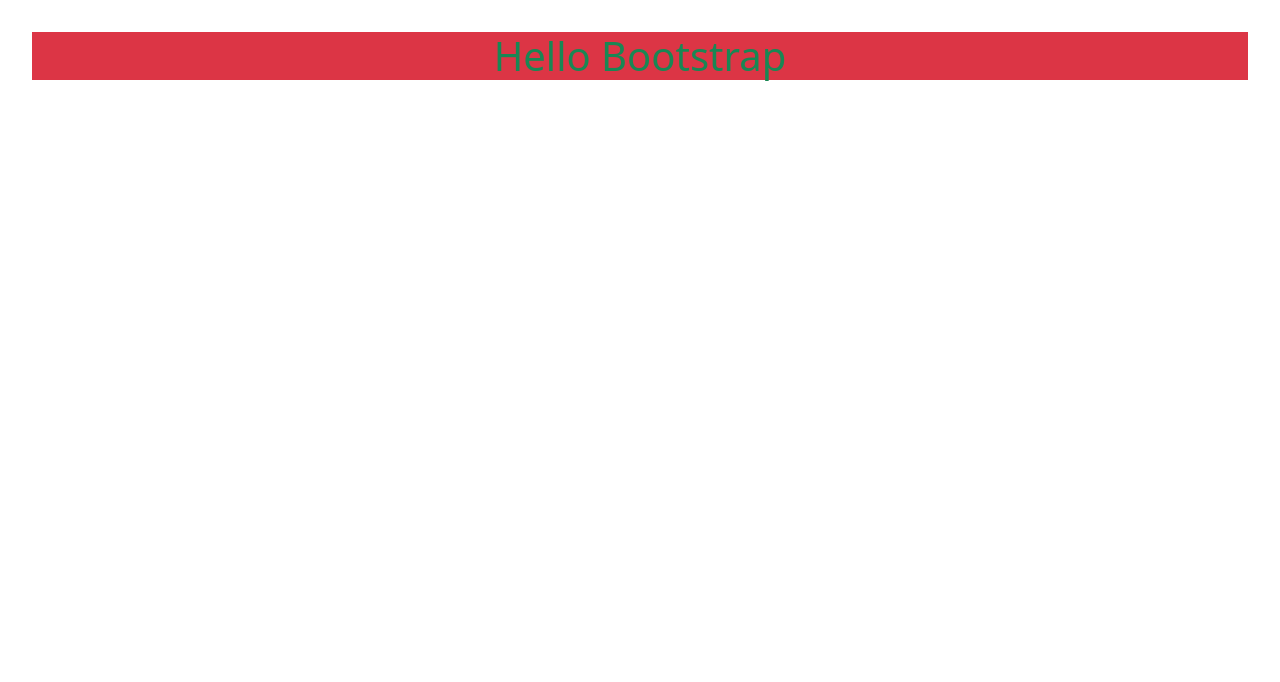
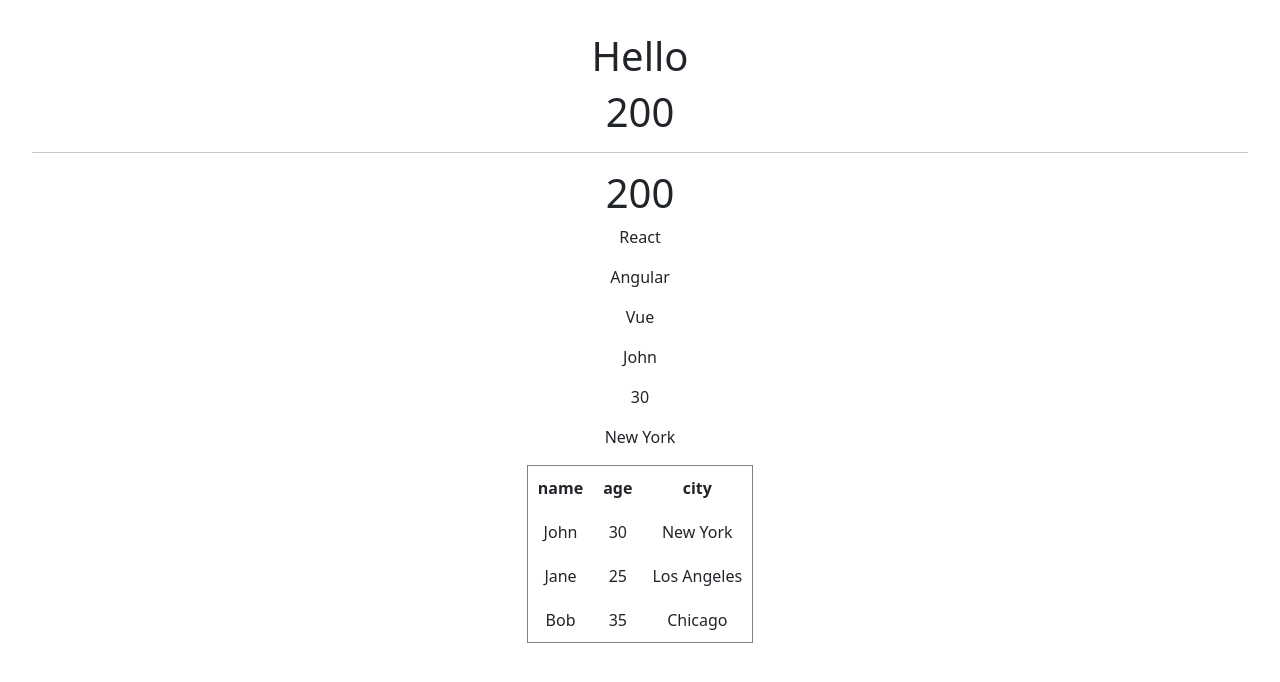
Before and after one commit to Anil-V2002/react-appln, a React (Vite) app: page / in a window 1280 px wide. Shown: the top 682 px of the page. Built offline with nearby package versions, Linux system fonts and the light colour scheme.

Commit message:
props example

```diff
--- /dev/null
+++ b/src/components/Child1.jsx
@@ -0,0 +1,43 @@
+const Child1 = (props)=>{
+    return(
+        <>
+            <h1>{props.key1}</h1>
+            <h1>{props.key2}</h1>
+            <hr />
+            {
+            props.key3? <h1>{props.key2}</h1> :<h1>{props.key1}</h1>
+            }
+            {
+                props.key4.map((element,index)=>{
+                    return(<p key = {index}>{element}</p>)
+                })
+            }
+            <p>{props.key5.name}</p>
+            <p>{props.key5.age}</p>
+            <p>{props.key5.city}</p>
+            <table border = {1} cellPadding={10} cellSpacing={10} align="center">
+                <thead>
+                    <tr>
+                        <th>name</th>
+                        <th>age</th>
+                        <th>city</th>
+                    </tr>
+                </thead>
+                <tbody>
+                    {props.key6.map((element,index)=>{
+                        return(
+                            <tr key = {index}>
+                                <td>{element.name}</td>
+                                <td>{element.age}</td>
+                                <td>{element.city}</td>
+                            </tr>
+                        )
+                    })}
+                </tbody>
+                <tfoot></tfoot>
+            </table>
+        </>
+    );
+}
+
+export default Child1;
--- /dev/null
+++ b/src/components/Parent1.jsx
@@ -0,0 +1,17 @@
+import Child1 from "./Child1.jsx"
+
+const Parent1 = ()=>{
+    return(
+        <>
+            <Child1 key1 = {"Hello"}
+                    key2 = {200}
+                    key3 = {true}
+                    key4 = {["React","Angular","Vue"]}
+                    key5 = {{name:"John",age:30,city:"New York"}}
+                    key6 = {[{name:"John",age:30,city:"New York"},{name:"Jane",age:25,city:"Los Angeles"},{name:"Bob",age:35,city:"Chicago"}]}
+            >
+                       </Child1>
+        </>
+    )
+}
+export default Parent1;
--- a/src/components/State.jsx
+++ b/src/components/State.jsx
@@ -1,34 +1,77 @@
-import {useState } from "react";
+import {use, useState } from "react";
 import Comp1 from "./Comp1";
 import Comp2 from "./Comp2";
+
 const State =()=>{
-    const [str,setStr] = usseState("Hello World");
-    const [num,setNum] = useState(200);
-    cosnt [flag,setFlag] = useState(true);
+    const [str,setStr] = useState("Hello World");
+    const [num1,setNum1] = useState(200);
+    const [num2,setNum2] = useState(100);
+    const [flag,setFlag] =useState(true);
     const [list,setList] = useState([10,20,30,40,50]);
     const [obj,setObj] = useState({name:"John",age:30,city:"New York"});
-    const [arrObj,setArrObj] = useState([{id:1,name:"John"},{id:2,name:"Jane"},{id:3,name:"Doe"}]);
+    const [emps,setEmps] = useState([{eid:101,ename:"John",epic:"https://reqres.in/img/faces/1-image.jpg"},
+                                     {eid:102,ename:"Jane",epic:"https://reqres.in/img/faces/2-image.jpg"},
+                                     {eid:103,ename:"Bob",epic:"https://reqres.in/img/faces/3-image.jpg"},
+                                     {eid:104,ename:"Alice",epic:"https://reqres.in/img/faces/4-image.jpg"},
+                                     {eid:105,ename:"Charlie",epic:"https://reqres.in/img/faces/5-image.jpg"}])
     return(
         <>
+            <hr></hr>
             <h1>{str}</h1>
-        <h2>{num}</h2>
+            <h1>Addition.{num1+num2}</h1>
+            <h1>Subtraction.{num1-num2}</h1>
+            <h1>Multiplication.{num1*num2}</h1>
+            <h1>Division.{num1/num2}</h1>
+            <hr />
             {
-            flag ? <h3>Flag is true</h3> : <h3>Flag is false</h3>
+                flag? <h1>Addition.{num1+num2}</h1> : <h1>Subtraction.{num1-num2}</h1>
+            }
+            <hr />
+            <hr />
+            {
+                flag? <Comp1></Comp1> : <Comp2></Comp2>
             }
             {
-            !flag ? <h3>Flag is false</h3> : <h3>Flag is true</h3>
-        }
-        {
-            flag ? <Comp1></Comp1> : <Comp2></Comp2>
-        }
-        {
-            !flag ? <Comp1></Comp1> : <Comp2></Comp2>
+                !flag? <Comp1></Comp1> : <Comp2></Comp2>
             }
             {
                 list.map((element,index)=>{
-                return <p key = {index}>{element}</p>
+                    return(<h1 key = {index}>{element}</h1>)
                 })
             }
+            <h1>{obj.name}....{obj.age}...{obj.city}</h1>
+
+            <table border = {1} cellPadding={10} cellSpacing={10} align="center">
+
+                <thead >
+                    <tr>
+                    <th>eid</th>
+                    <th>ename</th>
+                    <th>epic</th>
+                    </tr>
+                </thead>
+                <tbody>
+                    {emps.map((element) => (
+                    <tr key={element.eid}>
+                        <td>{element.eid}</td>
+                        <td>{element.ename}</td>
+                        <td>
+                        <img
+                            src={element.epic}
+                            alt={element.ename}
+                            width="50"
+                            height="50"
+                        />
+                        </td>
+                    </tr>
+                    ))}
+                </tbody>
+                </table>
+
+
+
+
+
 
         </>
     )
--- a/src/main.jsx
+++ b/src/main.jsx
@@ -5,14 +5,16 @@
 import Comp1 from './components/Comp1.jsx'
 import Comp3 from './components/Comp3.jsx'
 import Comp7 from './components/Comp7.jsx'
-import State from './components/State.jsx'
 import Inline from './components/Inline.jsx'
 import External from './components/External.jsx'
 import Global from './components/Global.jsx'
 import Fontawesome from './components/Fontawesome.jsx'
 import Bootstrap from "./components/Bootstrap.jsx"
+import State from './components/State.jsx'
+import Parent1 from './components/Parent1.jsx'
+
 
 
 createRoot(document.getElementById('root')).render(
-  <Bootstrap></Bootstrap>
+  <Parent1></Parent1>
 )
```
Lines whose indentation alone changed are shown as unchanged.
